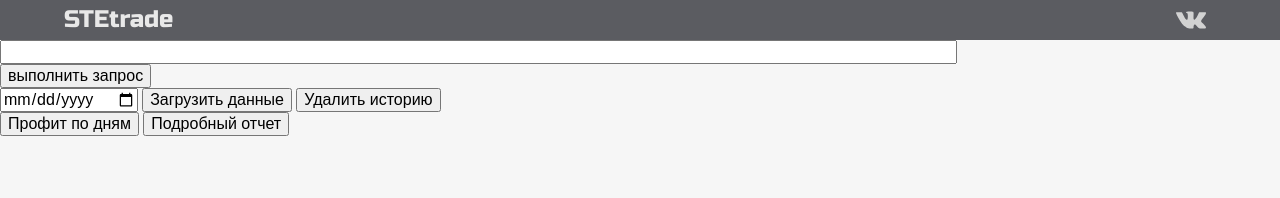
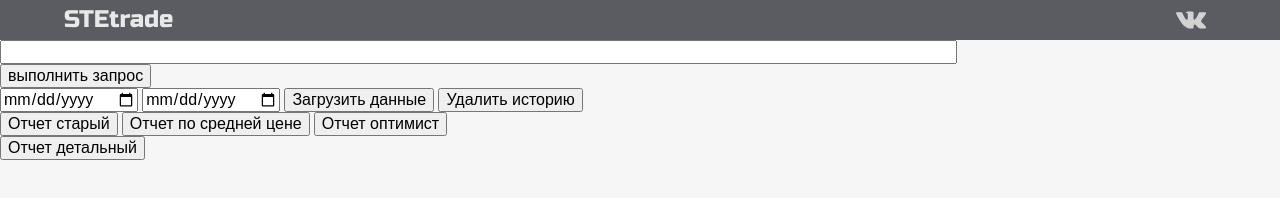
Before and after one commit to creasy1989/STEtrade, a browser extension: page reports.html in a window 1280 px wide. Drawn offline with nearby package versions, Linux system fonts and the light colour scheme.

Commit message:
отчет

```diff
--- a/reports.html
+++ b/reports.html
@@ -28,12 +28,16 @@
             <br>
             <button id="runSqlQuery">выполнить запрос</button>
             <br>
-            <input class="settings" type="date" name = "dateReport" id="dateReport">
+            <input class="settings" type="date" name = "dateReportStart" id="dateReportStart">
+            <input class="settings" type="date" name = "dateReportEnd" id="dateReportEnd">
             <button id="loadHistoryToSQL">Загрузить данные</button>
             <button id="clearHistorySQL">Удалить историю</button>
             <br>
-            <button id="reportProfitMonth">Профит по дням</button>
-            <button id="reportHistory">Подробный отчет</button>
+            <button id="reportProfitMonth">Отчет старый</button>
+            <button id="reportProfitAvg">Отчет по средней цене</button>
+            <button id="reportProfitOptimist">Отчет оптимист</button>
+            <br>
+            <button id="reportHistory">Отчет детальный</button>
             <div id="report"></div>
         </section>
     </div>
```
